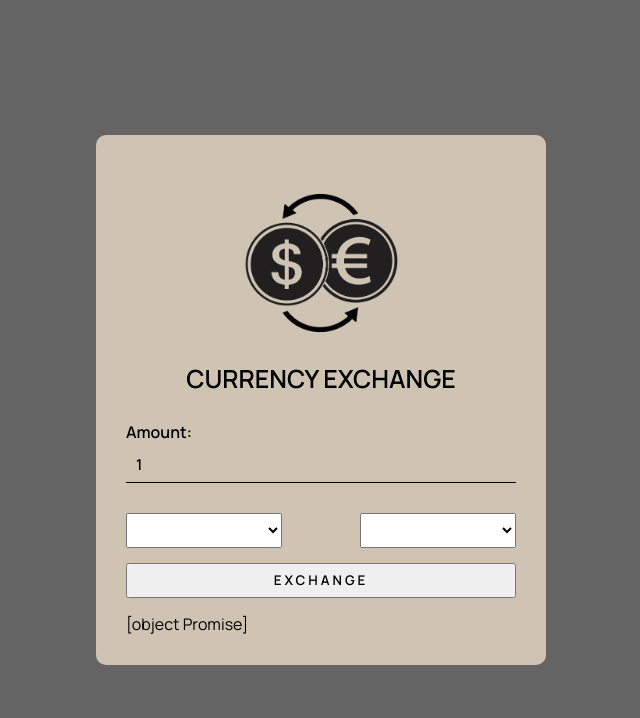
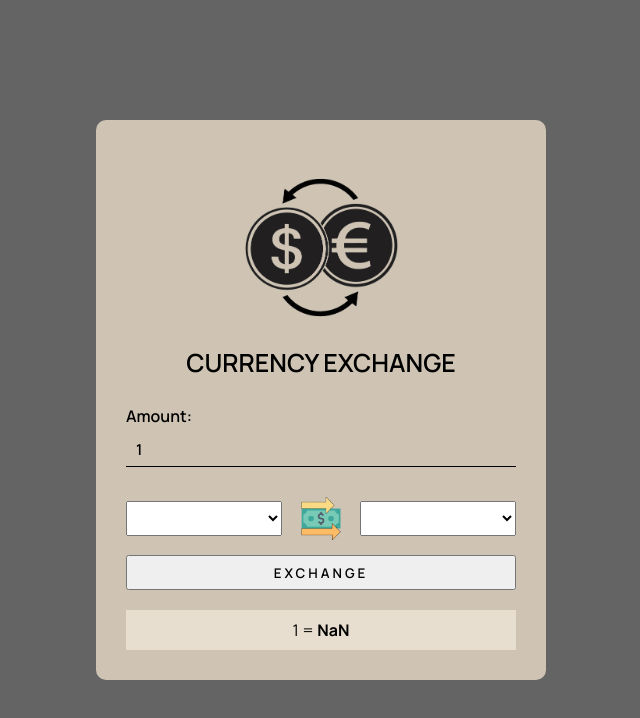
Before and after one commit to Naygel22/Currency-Exchange, a plain HTML site: page index.html in a window 1280 px wide. Both pictures are taken after a click on the button "EXCHANGE". Shown: the whole page, without its empty margins (319-959 px from the left). Drawn offline with Linux system fonts and the light colour scheme; no server answers.

Commit message:
app works

```diff
--- a/currencyExchange.js
+++ b/currencyExchange.js
@@ -3,6 +3,8 @@ showCurrencyExchange();
 
 let firstCurrency = "";
 let secondCurrency = "";
+let amountValue = 1;
+let convertedResult;
 
 async function showCurrencyExchange(){
   const url = 'https://currency-exchange.p.rapidapi.com/listquotes';
@@ -26,7 +28,7 @@ const options = {
 }
 
 async function convertCurrencies(){
-  const url = `https://currency-exchange.p.rapidapi.com/exchange?from=${firstCurrency}&to=${secondCurrency}&q=1.0`;
+  const url = `https://currency-exchange.p.rapidapi.com/exchange?from=${firstCurrency}&to=${secondCurrency}&q=${amountValue}`;
 const options = {
 	method: 'GET',
 	headers: {
@@ -39,6 +41,7 @@ try {
 	const response = await fetch(url, options);
 	const result = await response.json();
 	console.log(result);
+  return result;
 } catch (error) {
 	console.error(error);
 }
@@ -79,10 +82,16 @@ function createToConvertSelect(arrayAPI){
 }
 
 const exchangeButton = document.querySelector('#exchangeButton');
-  exchangeButton.addEventListener('click', function () {
-    const result = convertCurrencies();
-    resultOfConvertion.textContent = result;
+  exchangeButton.addEventListener('click', async function () {
+    const result = await convertCurrencies();
+    convertedResult = (result * amountValue).toFixed(2);
+    resultOfConvertion.innerHTML = `${amountValue} ${firstCurrency} = <strong>${convertedResult} ${secondCurrency}</strong>`;
     return result;
   });
 
 const resultOfConvertion = document.querySelector('#resultOfConvertion');
+const inputNubmerAmount = document.querySelector('#amount');
+
+inputNubmerAmount.addEventListener('input', function(){
+  amountValue = inputNubmerAmount.value;
+})
--- a/index.html
+++ b/index.html
@@ -26,12 +26,16 @@
 
     <div class="selectionsSection">
       <select id="fromConvertSelect" class="select"></select>
+      <img src="moneyconversion.png" alt="moneyconversion" id="moneyconversion">
       <select id="toConvertSelect" class="select"></select>
     </div>
 
     <button id="exchangeButton">EXCHANGE</button>
 
-    <output id="resultOfConvertion">100</output>
+    <div class="resultSection">
+      <output id="resultOfConvertion">Exchange result</output>
+    </div>
+
 
 
 
--- a/style.css
+++ b/style.css
@@ -66,15 +66,35 @@ body{
   align-items: center;
   letter-spacing: 3px;
   font-weight: 600;
+  cursor: pointer;
 }
+#exchangeButton:hover{
+  background-color: green;
+  color: white;
+  border: none;
+  transition: 0.4s;
+}
+
 .selectionsSection{
   display: flex;
   justify-content: space-between;
   margin-top: 30px;
-
+  align-items: center;
 }
 .select{
   width: 40%;
   height: 35px;
   padding-left: 7px;
 }
+#moneyconversion{
+  width: 11%;
+  height: auto;
+}
+.resultSection{
+  display: flex;
+  justify-content: center;
+  align-items: center;
+  margin-top: 20px;
+  background-color: rgb(232, 222, 207);
+  height: 40px;
+}
```
Also changed, not shown: moneyconversion.png (added).
